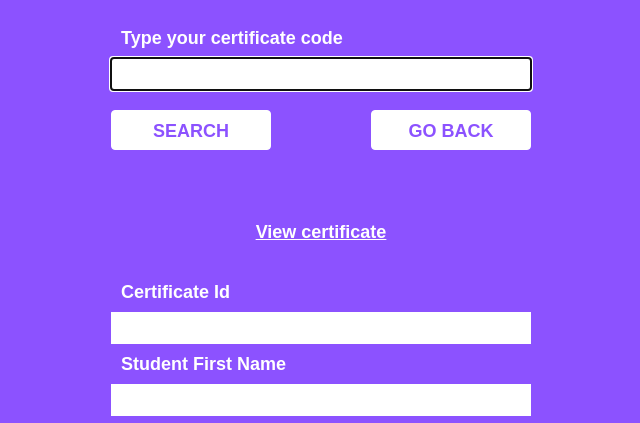
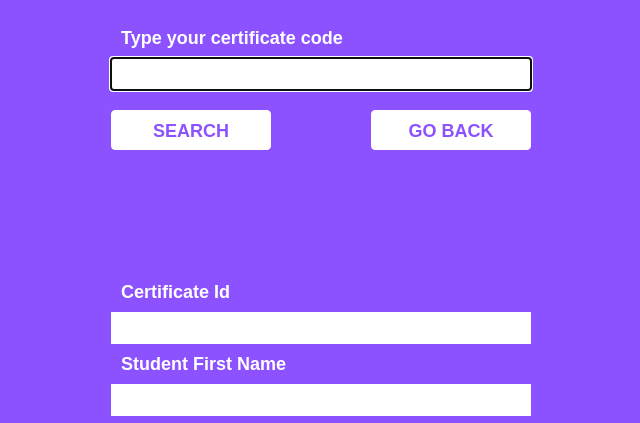
Before and after one commit to alanferrandiz/Data-Science-Learning-Certificates, a website built with Parcel: page index.html in a window 1280 px wide. Shown: the part 312-735 px from the top of the page, without its empty margins (319-959 px from the left). Built offline with nearby package versions, Linux system fonts and the light colour scheme.

Commit message:
First version

```diff
--- a/index.html
+++ b/index.html
@@ -141,7 +141,7 @@
           name="lnk_certificate"
           target="_new"
           class="disabledinputdscolor"
-        >View certificate</a>
+        ></a>
       </div>
 
       <div style="height: 20px;">
```
